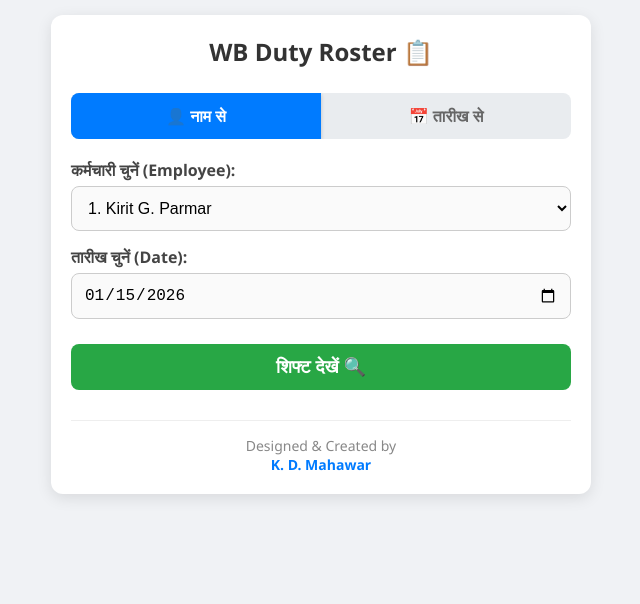
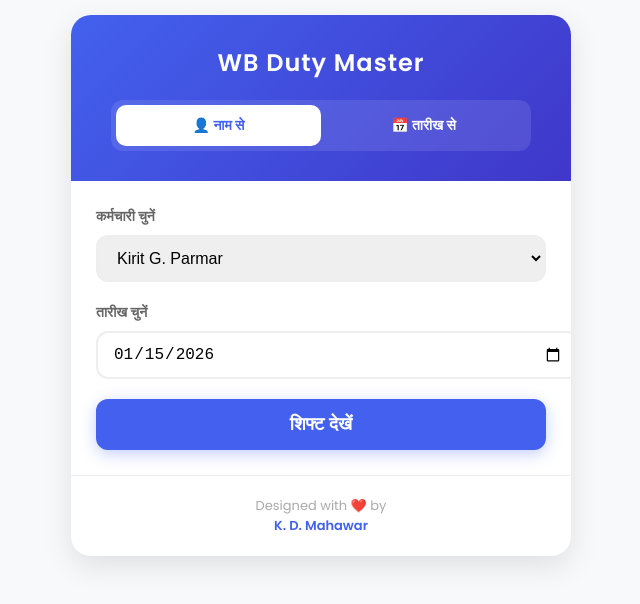
Before and after one commit to kdmahawar/wb-duty-roster, a plain HTML site: page index.html in a window 1280 px wide. Shown: the whole page, without its empty margins (319-959 px from the left). Drawn offline with Linux system fonts and the light colour scheme.

Commit message:
index.html

```diff
--- a/index.html
+++ b/index.html
@@ -3,111 +3,238 @@
 <head>
     <meta charset="UTF-8">
     <meta name="viewport" content="width=device-width, initial-scale=1.0">
-    <title>WB Duty Roster</title>
+    <title>WB Duty Master</title>
+    <link href="https://fonts.googleapis.com/css2?family=Poppins:wght@300;400;600&display=swap" rel="stylesheet">
     <style>
-        body { font-family: 'Segoe UI', sans-serif; background-color: #f0f2f5; padding: 15px; margin: 0; }
-        .card { background: white; padding: 20px; border-radius: 12px; box-shadow: 0 4px 15px rgba(0,0,0,0.1); max-width: 500px; margin: 0 auto; position: relative; }
-        h2 { text-align: center; color: #333; margin-top: 0; margin-bottom: 25px; }
+        :root {
+            --primary-color: #4361ee;
+            --success-color: #2ec4b6;
+            --danger-color: #e71d36;
+            --warning-color: #ff9f1c;
+            --bg-color: #f8f9fa;
+            --card-bg: #ffffff;
+        }
 
-        /* Buttons */
-        .toggle-btn { display: flex; background: #e9ecef; border-radius: 8px; margin-bottom: 20px; overflow: hidden; }
-        .toggle-btn div { flex: 1; padding: 12px; text-align: center; cursor: pointer; font-weight: bold; color: #666; transition: 0.3s; }
-        .toggle-btn .active { background: #007bff; color: white; box-shadow: 0 2px 4px rgba(0,0,0,0.2); }
+        body {
+            font-family: 'Poppins', sans-serif;
+            background-color: var(--bg-color);
+            margin: 0;
+            padding: 15px;
+            color: #333;
+        }
 
-        /* Inputs */
-        label { display: block; margin-top: 15px; font-weight: 600; color: #444; }
-        select, input { width: 100%; padding: 12px; margin-top: 5px; border: 1px solid #ccc; border-radius: 8px; font-size: 16px; box-sizing: border-box; background: #fafafa; }
+        .app-container {
+            max-width: 500px;
+            margin: 0 auto;
+            background: var(--card-bg);
+            border-radius: 20px;
+            overflow: hidden;
+            box-shadow: 0 10px 30px rgba(0,0,0,0.1);
+        }
 
-        /* Action Button */
-        button { width: 100%; padding: 12px; margin-top: 25px; background-color: #28a745; color: white; border: none; border-radius: 8px; font-size: 18px; font-weight: bold; cursor: pointer; transition: 0.2s; }
-        button:hover { background-color: #218838; }
+        .header {
+            background: linear-gradient(135deg, var(--primary-color), #3f37c9);
+            padding: 30px 20px;
+            text-align: center;
+            color: white;
+        }
 
-        /* Results */
-        .result-box { margin-top: 20px; padding: 15px; border-radius: 8px; text-align: center; display: none; animation: fadeIn 0.4s; }
-        .shift-large { font-size: 26px; font-weight: bold; display: block; margin: 10px 0; }
+        .header h2 {
+            margin: 0;
+            font-size: 24px;
+            letter-spacing: 1px;
+        }
+
+        .tab-nav {
+            display: flex;
+            background: rgba(255,255,255,0.1);
+            margin: 20px 20px 0;
+            border-radius: 12px;
+            padding: 5px;
+        }
+
+        .tab-nav div {
+            flex: 1;
+            padding: 10px;
+            text-align: center;
+            cursor: pointer;
+            border-radius: 10px;
+            font-weight: 600;
+            font-size: 14px;
+            transition: 0.3s;
+        }
+
+        .tab-nav div.active {
+            background: white;
+            color: var(--primary-color);
+        }
+
+        .content {
+            padding: 25px;
+        }
+
+        label {
+            display: block;
+            margin-bottom: 8px;
+            font-weight: 600;
+            font-size: 14px;
+            color: #666;
+        }
+
+        select, input {
+            width: 100%;
+            padding: 12px 15px;
+            margin-bottom: 20px;
+            border: 2px solid #eee;
+            border-radius: 12px;
+            font-size: 16px;
+            outline: none;
+            transition: 0.3s;
+        }
+
+        select:focus, input:focus {
+            border-color: var(--primary-color);
+        }
+
+        .btn-check {
+            width: 100%;
+            padding: 15px;
+            background: var(--primary-color);
+            color: white;
+            border: none;
+            border-radius: 12px;
+            font-size: 18px;
+            font-weight: 600;
+            cursor: pointer;
+            box-shadow: 0 4px 15px rgba(67, 97, 238, 0.3);
+            transition: 0.3s;
+        }
+
+        .btn-check:active {
+            transform: scale(0.98);
+        }
+
+        /* Results Card */
+        .result-card {
+            margin-top: 25px;
+            padding: 20px;
+            border-radius: 15px;
+            text-align: center;
+            display: none;
+            animation: slideUp 0.4s ease-out;
+        }
+
+        .shift-title {
+            font-size: 28px;
+            font-weight: 700;
+            margin: 10px 0;
+            display: block;
+        }
 
         /* Shift Colors */
-        .f-shift { background-color: #d1e7dd; color: #0f5132; border: 1px solid #badbcc; }
-        .s-shift { background-color: #f8d7da; color: #842029; border: 1px solid #f5c2c7; }
-        .g-shift { background-color: #fff3cd; color: #664d03; border: 1px solid #ffecb5; }
-        .r-shift { background-color: #e2e3e5; color: #41464b; border: 1px solid #d3d6d8; }
+        .f-bg { background: #e7f5ff; color: #0077b6; border: 1px solid #caf0f8; }
+        .s-bg { background: #fff5f5; color: #c53030; border: 1px solid #feb2b2; }
+        .g-bg { background: #fffdf2; color: #975a16; border: 1px solid #faf089; }
+        .r-bg { background: #f7fafc; color: #4a5568; border: 1px solid #e2e8f0; }
 
-        .list-row { display: flex; justify-content: space-between; padding: 12px 10px; border-bottom: 1px solid #eee; align-items: center; }
-        .badge { padding: 4px 10px; border-radius: 20px; font-size: 0.85em; font-weight: bold; }
+        /* List Styling */
+        .list-section {
+            margin-top: 20px;
+        }
 
-        /* Credits Footer */
-        .footer-credit {
-            margin-top: 30px;
-            padding-top: 15px;
+        .shift-header {
+            padding: 10px 15px;
+            border-radius: 8px;
+            font-weight: 600;
+            margin-bottom: 10px;
+            font-size: 14px;
+            display: flex;
+            justify-content: space-between;
+        }
+
+        .name-row {
+            padding: 12px 15px;
+            background: #fff;
+            border-bottom: 1px solid #f0f0f0;
+            display: flex;
+            justify-content: space-between;
+            font-size: 15px;
+        }
+
+        .footer {
+            text-align: center;
+            padding: 20px;
+            font-size: 13px;
+            color: #aaa;
             border-top: 1px solid #eee;
-            text-align: center;
-            font-size: 14px;
-            color: #888;
-            font-weight: 500;
         }
-        .footer-credit span { color: #007bff; font-weight: bold; }
 
-        @keyframes fadeIn { from { opacity: 0; transform: translateY(5px); } to { opacity: 1; transform: translateY(0); } }
+        .footer b { color: var(--primary-color); }
+
+        @keyframes slideUp {
+            from { opacity: 0; transform: translateY(20px); }
+            to { opacity: 1; transform: translateY(0); }
+        }
     </style>
 </head>
 <body>
 
-<div class="card">
-    <h2>WB Duty Roster 📋</h2>
-
-    <div class="toggle-btn">
+<div class="app-container">
+    <div class="header">
+        <h2>WB Duty Master</h2>
+        <div class="tab-nav">
             <div id="btn1" class="active" onclick="setMode(1)">👤 नाम से</div>
             <div id="btn2" onclick="setMode(2)">📅 तारीख से</div>
         </div>
+    </div>
 
+    <div class="content">
         <div id="mode1">
-        <label>कर्मचारी चुनें (Employee):</label>
+            <label>कर्मचारी चुनें</label>
             <select id="empSelect"></select>
 
-        <label>तारीख चुनें (Date):</label>
+            <label>तारीख चुनें</label>
             <input type="date" id="dateInput1">
 
-        <button onclick="checkShift()">शिफ्ट देखें 🔍</button>
-        <div id="result1" class="result-box"></div>
+            <button class="btn-check" onclick="checkShift()">शिफ्ट देखें</button>
+            <div id="result1" class="result-card"></div>
         </div>
 
         <div id="mode2" style="display:none;">
-        <label>तारीख चुनें (Date):</label>
+            <label>तारीख चुनें</label>
             <input type="date" id="dateInput2">
 
-        <button onclick="checkDailyList()">शेड्यूल देखें 📋</button>
-        <div id="result2" style="margin-top:20px;"></div>
+            <button class="btn-check" onclick="checkDailyList()">पूरा शेड्यूल</button>
+            <div id="result2"></div>
+        </div>
     </div>
 
-    <div class="footer-credit">
-        Designed & Created by <br> <span>K. D. Mahawar</span>
+    <div class="footer">
+        Designed with ❤️ by <br><b>K. D. Mahawar</b>
     </div>
 </div>
 
 <script>
-    // --- DATABASE (Corrected Logic: 6 Days Work -> Rest -> Change Shift) ---
-    // baseF: A past date where the employee STARTED a First Shift (F) week.
-
     const employees = [
-        { name: "Kirit G. Parmar", rest: 0, baseF: "2026-01-12" }, // Rest Sun
-        { name: "Ajay R. Vasava", rest: 1, baseF: "2026-01-06" }, // Rest Mon
-        { name: "Sanjay H. Vasava", rest: 2, baseF: "2026-01-14" }, // Rest Tue
-        { name: "Amit H Vasava", rest: 3, baseF: "2026-01-08" }, // Rest Wed
-        { name: "Alpesh A. Vasava", rest: 4, baseF: "2026-01-02" }, // Rest Thu
-        { name: "Nilesh R. Vasava", rest: 5, baseF: "2026-01-10" }, // Rest Fri
-        { name: "Ravindra Vasava", rest: 6, baseF: "2026-01-04" }, // Rest Sat
-        { name: "Rajan B. Vasava", rest: 0, baseF: "2026-01-12" }, // Rest Sun
-        { name: "Samsing P. Vasava", rest: 1, baseF: "2026-01-06" }, // Rest Mon
-        { name: "Manilal B. Vasava", rest: 2, baseF: "2026-01-14" }, // Rest Tue
-        { name: "Prince D. Bhagat", rest: 3, baseF: "2026-01-08" }, // Rest Wed
-        { name: "Chirag N. Rohit", rest: 4, baseF: "2026-01-02" }, // Rest Thu
-        { name: "Paresh G. Vasava", rest: 5, baseF: "2026-01-10" }, // Rest Fri
-        { name: "Kalpesh M. Vasava", rest: 6, baseF: "2026-01-04" }, // Rest Sat
-        { name: "Ajay Rajesh Vasava", rest: 0, baseF: "2026-01-12" }, // Rest Sun
-        { name: "Arjun T. Vasava", rest: 1, baseF: "2026-01-06" }, // Rest Mon
-        { name: "Santosh K Vasava", rest: 2, baseF: "2026-01-14" }, // Rest Tue
-        { name: "Ankit A Vasava", rest: 3, baseF: "2026-01-08" }, // Rest Wed
-        { name: "Jayesh J. Vasava", rest: 0, type: "GEN" } // General Shift
+        { name: "Kirit G. Parmar", rest: 0, baseF: "2026-01-12" },
+        { name: "Ajay R. Vasava", rest: 1, baseF: "2026-01-06" },
+        { name: "Sanjay H. Vasava", rest: 2, baseF: "2026-01-14" },
+        { name: "Amit H Vasava", rest: 3, baseF: "2026-01-08" },
+        { name: "Alpesh A. Vasava", rest: 4, baseF: "2026-01-02" },
+        { name: "Nilesh R. Vasava", rest: 5, baseF: "2026-01-10" },
+        { name: "Ravindra Vasava", rest: 6, baseF: "2026-01-04" },
+        { name: "Rajan B. Vasava", rest: 0, baseF: "2026-01-12" },
+        { name: "Samsing P. Vasava", rest: 1, baseF: "2026-01-06" },
+        { name: "Manilal B. Vasava", rest: 2, baseF: "2026-01-14" },
+        { name: "Prince D. Bhagat", rest: 3, baseF: "2026-01-08" },
+        { name: "Chirag N. Rohit", rest: 4, baseF: "2026-01-02" },
+        { name: "Paresh G. Vasava", rest: 5, baseF: "2026-01-10" },
+        { name: "Kalpesh M. Vasava", rest: 6, baseF: "2026-01-04" },
+        { name: "Ajay Rajesh Vasava", rest: 0, baseF: "2026-01-12" },
+        { name: "Arjun T. Vasava", rest: 1, baseF: "2026-01-06" },
+        { name: "Santosh K Vasava", rest: 2, baseF: "2026-01-14" },
+        { name: "Ankit A Vasava", rest: 3, baseF: "2026-01-08" },
+        { name: "Jayesh J. Vasava", rest: 0, type: "GEN" }
     ];
 
     window.onload = function() {
@@ -115,7 +242,7 @@
         employees.forEach((e, i) => {
             let opt = document.createElement('option');
             opt.value = i;
-            opt.text = (i+1) + ". " + e.name;
+            opt.text = e.name;
             sel.add(opt);
         });
         const today = new Date().toISOString().split('T')[0];
@@ -128,71 +255,53 @@
         document.getElementById('mode2').style.display = m===2 ? 'block' : 'none';
         document.getElementById('btn1').className = m===1 ? 'active' : '';
         document.getElementById('btn2').className = m===2 ? 'active' : '';
-        document.getElementById('result1').style.display = 'none';
-        document.getElementById('result2').innerHTML = '';
     }
 
     function getShift(emp, dateStr) {
         const date = new Date(dateStr);
-        const dayOfWeek = date.getDay(); // 0=Sun...6=Sat
-
-        if (dayOfWeek === emp.rest) return { code: 'R', name: 'Rest (आराम)', class: 'r-shift' };
-        if (emp.type === "GEN") return { code: 'G', name: 'General Shift', class: 'g-shift' };
+        const dayOfWeek = date.getDay();
+        if (dayOfWeek === emp.rest) return { code: 'R', name: 'Rest (आराम)', class: 'r-bg' };
+        if (emp.type === "GEN") return { code: 'G', name: 'General Shift', class: 'g-bg' };
 
         const base = new Date(emp.baseF);
         const diffDays = Math.round((date - base) / (1000 * 60 * 60 * 24));
         const weeksPassed = Math.floor(diffDays / 7);
-
-        if (weeksPassed % 2 === 0) return { code: 'F', name: 'First Shift (पहली)', class: 'f-shift' };
-        else return { code: 'S', name: 'Second Shift (दूसरी)', class: 's-shift' };
+        if (weeksPassed % 2 === 0) return { code: 'F', name: 'First Shift', class: 'f-bg' };
+        else return { code: 'S', name: 'Second Shift', class: 's-bg' };
     }
 
     function checkShift() {
         const idx = document.getElementById('empSelect').value;
         const date = document.getElementById('dateInput1').value;
-        if(!date) return alert("तारीख चुनें");
-
-        const emp = employees[idx];
-        const shift = getShift(emp, date);
-
+        const shift = getShift(employees[idx], date);
         const res = document.getElementById('result1');
         res.style.display = 'block';
-        res.className = 'result-box ' + shift.class;
-        res.innerHTML = `<div>${emp.name}</div>
-                         <div class="shift-large">${shift.name}</div>
-                         <div>${new Date(date).toLocaleDateString('hi-IN', {weekday:'long', day:'numeric', month:'long'})}</div>`;
+        res.className = 'result-card ' + shift.class;
+        res.innerHTML = `<span style="font-size:14px; opacity:0.8">${employees[idx].name}</span><br>
+                         <span class="shift-title">${shift.name}</span>
+                         <span style="font-size:12px">${new Date(date).toDateString()}</span>`;
     }
 
     function checkDailyList() {
         const date = document.getElementById('dateInput2').value;
-        if(!date) return alert("तारीख चुनें");
-
-        let html = '';
-        const fList=[], sList=[], gList=[], rList=[];
-
+        let f=[], s=[], g=[], r=[];
         employees.forEach(emp => {
-            const s = getShift(emp, date);
-            const item = `<div class="list-row">
-                            <span>${emp.name}</span>
-                            <span class="badge ${s.class}">${s.code}</span>
-                          </div>`;
-            if(s.code === 'F') fList.push(item);
-            else if(s.code === 'S') sList.push(item);
-            else if(s.code === 'G') gList.push(item);
-            else rList.push(item);
+            const sh = getShift(emp, date);
+            const row = `<div class="name-row"><span>${emp.name}</span><b>${sh.code}</b></div>`;
+            if(sh.code === 'F') f.push(row);
+            else if(sh.code === 'S') s.push(row);
+            else if(sh.code === 'G') g.push(row);
+            else r.push(row);
         });
 
-        const dName = new Date(date).toLocaleDateString('hi-IN', {weekday:'long', day:'numeric', month:'long', year:'numeric'});
-
-        html += `<h3 style="text-align:center; color:#555; margin-bottom:20px;">${dName}</h3>`;
-        if(fList.length) html += `<div style="background:#d1e7dd; padding:8px; border-radius:5px; font-weight:bold; color:#0f5132; margin-top:15px;">🌞 First Shift (${fList.length})</div><div>${fList.join('')}</div>`;
-        if(sList.length) html += `<div style="background:#f8d7da; padding:8px; border-radius:5px; font-weight:bold; color:#842029; margin-top:15px;">🌙 Second Shift (${sList.length})</div><div>${sList.join('')}</div>`;
-        if(gList.length) html += `<div style="background:#fff3cd; padding:8px; border-radius:5px; font-weight:bold; color:#664d03; margin-top:15px;">🏢 General (${gList.length})</div><div>${gList.join('')}</div>`;
-        if(rList.length) html += `<div style="background:#e2e3e5; padding:8px; border-radius:5px; font-weight:bold; color:#41464b; margin-top:15px;">🛌 Rest (${rList.length})</div><div>${rList.join('')}</div>`;
-
-        document.getElementById('result2').innerHTML = html;
+        document.getElementById('result2').innerHTML = `
+            <div class="list-section">
+                <div class="shift-header f-bg"><span>🌞 First Shift</span><span>${f.length}</span></div>${f.join('')}
+                <div class="shift-header s-bg" style="margin-top:15px;"><span>🌙 Second Shift</span><span>${s.length}</span></div>${s.join('')}
+                <div class="shift-header g-bg" style="margin-top:15px;"><span>🏢 General</span><span>${g.length}</span></div>${g.join('')}
+                <div class="shift-header r-bg" style="margin-top:15px;"><span>🛌 Rest</span><span>${r.length}</span></div>${r.join('')}
+            </div>`;
     }
 </script>
-
 </body>
 </html>
```
Lines whose indentation alone changed are shown as unchanged.
